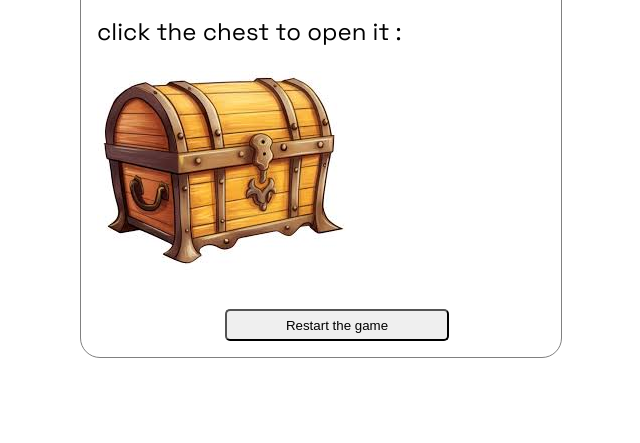
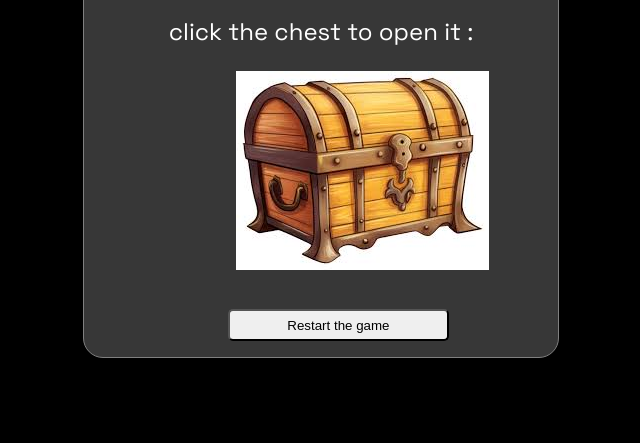
Before and after one commit to ijenny77/Treasure-Hunt, a website: page public/page4.html in a window 1280 px wide. Shown: the part 357-800 px from the top of the page, without its empty margins (319-959 px from the left). Drawn offline with Linux system fonts and the light colour scheme.

Commit message:
improved version

```diff
--- a/public/page4.html
+++ b/public/page4.html
@@ -11,6 +11,11 @@
 </head>
 <style>
     body{
+        background-color: black;
+        color: white;
+    }
+    div{
+        background-color: rgb(55, 55, 55) ;
         font-family:Space Grotesk;
         border: 1px solid grey;
         border-radius: 20px;
@@ -39,6 +44,12 @@
     #secretCode{
         display: none;
     }
+    img{
+        margin-left: 8.5rem;
+    }
+    p{
+        text-align: center;
+    }
 </style>
 <body>
     <div>
@@ -53,10 +64,11 @@
             "🤡 Congrats! You unlocked… absolutely nothing.",<br>
             "🧠 Brain.exe has stopped responding.",<br>
             "🎉 Surprise! It's another tutorial.", 💰</p>
+
+        <form action="/restart">
+            <button name="restart">Restart the game</button>
+        </form>
     </div>
-    <form action="/restart">
-        <button name="restart">Restart the game</button>
-    </form>
     <script>
         const chest = document.getElementById("treasureChest");
         const code = document.getElementById("secretCode");
```
Also changed, not shown: public/page1.html (+3 -0 lines), public/page2.html (+3 -0 lines), public/page3.html (+3 -0 lines).
